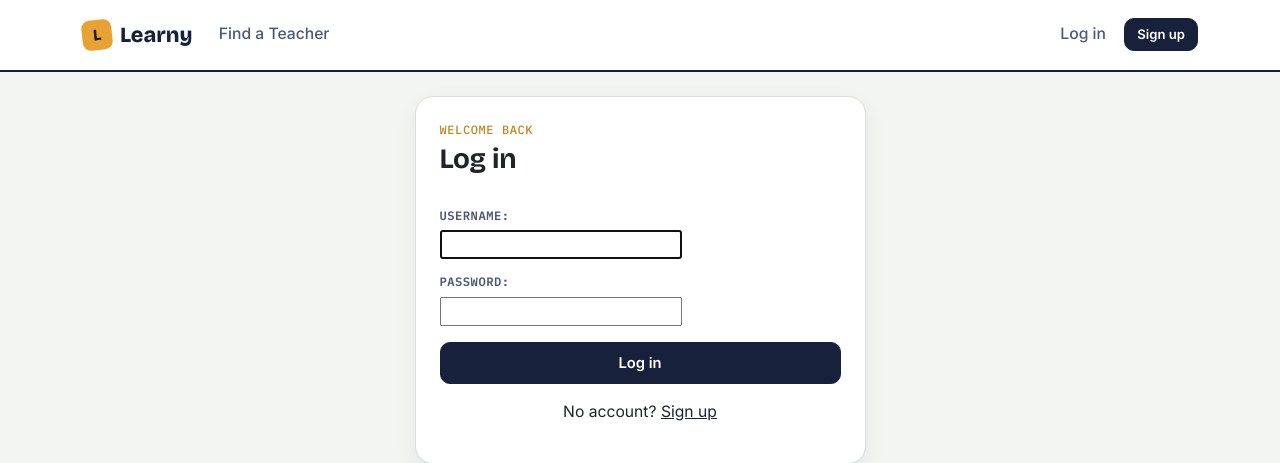
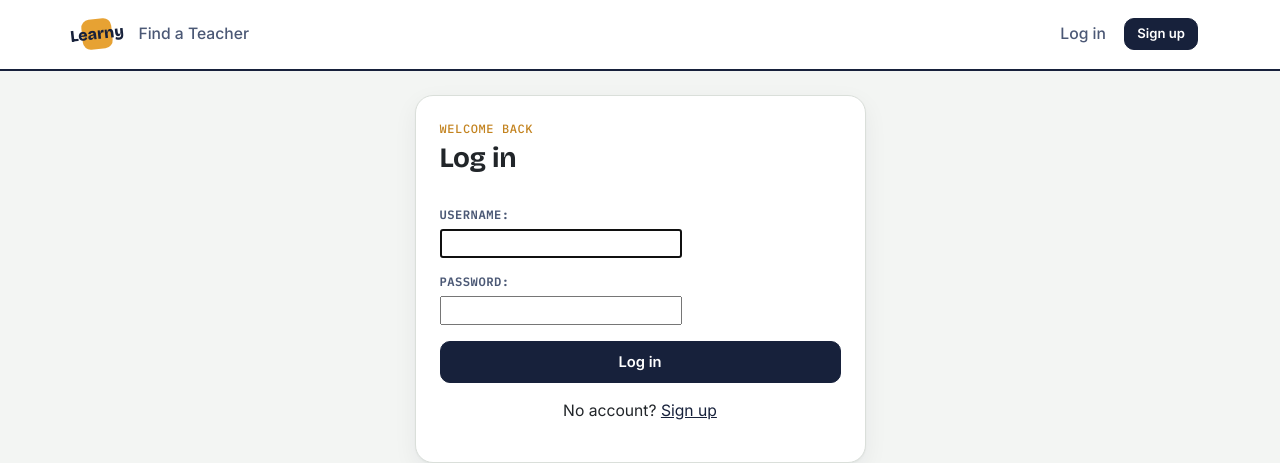
Before and after one commit to Makami27/learny, a Django app: a page that uses booking/templates/booking/base.html in a window 1280 px wide. Shown: the top 463 px of the page. Run offline with Django 5.2, Linux system fonts and the light colour scheme.

Commit message:
Update base.html

```diff
--- a/booking/templates/booking/base.html
+++ b/booking/templates/booking/base.html
@@ -16,7 +16,7 @@
 <nav class="navbar navbar-expand-lg navbar-light">
   <div class="container">
     <a class="navbar-brand" href="{% url 'home' %}">
-      <span class="brand-mark">L</span> Learny
+      <span class="brand-mark">Learny</span>
     </a>
     <button class="navbar-toggler" type="button" data-bs-toggle="collapse" data-bs-target="#nav">
       <span class="navbar-toggler-icon"></span>
```
